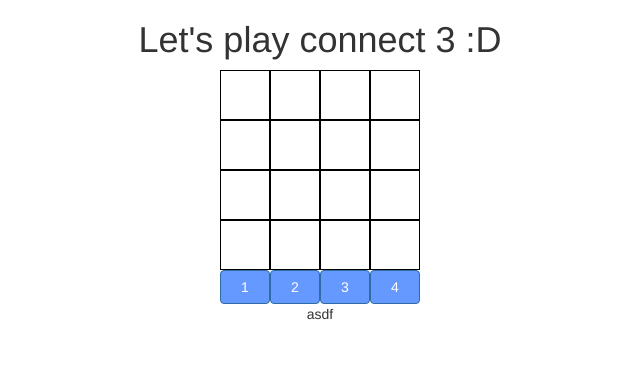
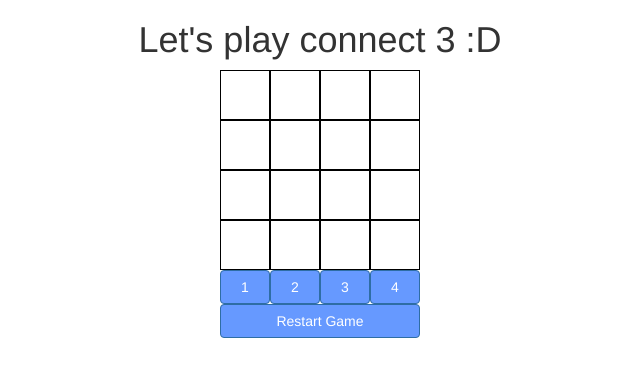
Before and after one commit to saffron-lockdown/connect-four-web, a Flask app: page / in a window 1280 px wide. Shown: the top 377 px of the page, without its empty margins (320-960 px from the left). Run offline with Flask 2, Linux system fonts and the light colour scheme; some libraries are stand-ins or nearby versions.

Commit message:
restart game button

```diff
--- a/app.py
+++ b/app.py
@@ -6,12 +6,12 @@ import numpy as np
 from flask import Flask, jsonify, make_response, render_template, request
 from game import Game
 
-from model_lite import ModelLite # For Prod
-# from model import Model # For dev
+#from model_lite import ModelLite # For Prod
+from model import Model # For dev
 
 app = Flask(__name__)
-app.model = ModelLite('model.tflite') # For Prod
-#app.model = Model('m1-2.model') # For dev
+#app.model = ModelLite('model.tflite') # For Prod
+app.model = Model('m1-2.model') # For dev
 app.debug = False
 app._static_folder = os.path.abspath("templates/static/")
 app.config['SEND_FILE_MAX_AGE_DEFAULT'] = 0
@@ -20,6 +20,11 @@ app.config['SEND_FILE_MAX_AGE_DEFAULT'] = 0
 def index():
     title = "Let's play connect 3 :D"
     return render_template("layouts/index.html", title=title)
+
+@app.route("/postmethod/restart", methods=["POST"])
+def restart():
+    del_game_file()
+    return {}
 
 @app.route("/postmethod", methods=["POST"])
 def post_move():
@@ -75,8 +80,10 @@ def write_game_file(moves):
         file.write("".join([str(x) for x in moves]))
 
 def del_game_file():
-    os.remove('gamefile')
-    return
+    try:
+        os.remove('gamefile')
+    except FileNotFoundError:
+        print('gamefile already deleted')
 
 if __name__ == "__main__":
     app.run(port=5000)
--- a/templates/layouts/index.html
+++ b/templates/layouts/index.html
@@ -10,8 +10,12 @@ block head %} {{ super() }} {% endblock %} {% block content %}
       <button class="btn btn-primary" id="move3">3</button>
       <button class="btn btn-primary" id="move4">4</button>
     </div>
+    <div class="row">
+      <button class="btn btn-primary btn-block" id="restart">
+        Restart Game
+      </button>
+    </div>
   </div>
-  asdf
   <p id="msg"></p>
 </div>
 {% endblock %}
--- a/templates/static/css/style.css
+++ b/templates/static/css/style.css
@@ -2,6 +2,12 @@
   background-color: rgb(102, 153, 255);
   width: 50px;
 }
+
+.btn-block {
+  background-color: rgb(102, 153, 255);
+  width: 200px;
+}
+
 img.results-img {
   float: left;
   height: 100px;
--- a/templates/static/js/script.js
+++ b/templates/static/js/script.js
@@ -81,10 +81,20 @@ $(document).ready(function () {
   $("#move4").click(function () {
     postMove(3);
   });
+  $("#restart").click(function () {
+    $.post("/postmethod/restart", function (err, req, resp) {
+      display_board_text(initial_board());
+      display_winner(null);
+    });
+  });
 
-  const initial_board = [];
-  for (let i = 0; i < 4; i += 1) {
-    initial_board.push(new Array(4).fill(null));
+  function initial_board() {
+    const initial_board = [];
+    for (let i = 0; i < 4; i += 1) {
+      initial_board.push(new Array(4).fill(null));
+    }
+    return initial_board;
   }
-  display_board_text(initial_board);
+
+  display_board_text(initial_board());
 });
```
